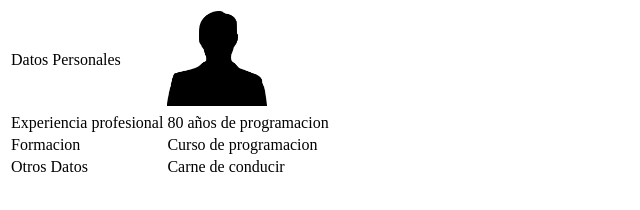
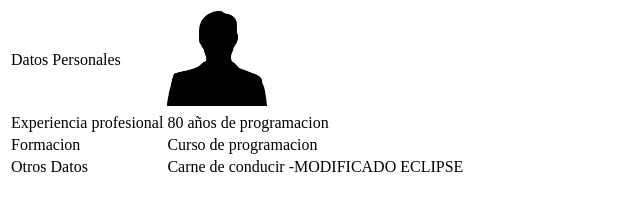
Before and after one commit to FranReina/FranReina.github.io, a plain HTML site: page index.html in a window 1280 px wide. Shown: the whole page, without its empty margins (0-640 px from the left). Drawn offline with Linux system fonts and the light colour scheme.

Commit message:
comit desde eclipse

```diff
--- a/index.html
+++ b/index.html
@@ -20,7 +20,7 @@
 		</tr>
 		<tr>
 			<td>Otros Datos</td>
-			<td>Carne de conducir </td>
+			<td>Carne de conducir -MODIFICADO ECLIPSE</td>
 		</tr>
 	</table>
 
```
Also changed, not shown: prueba.html (added, +1 -0 lines).
